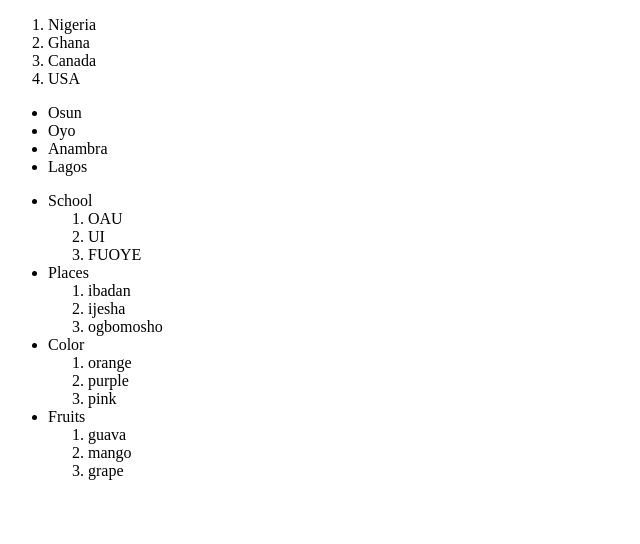
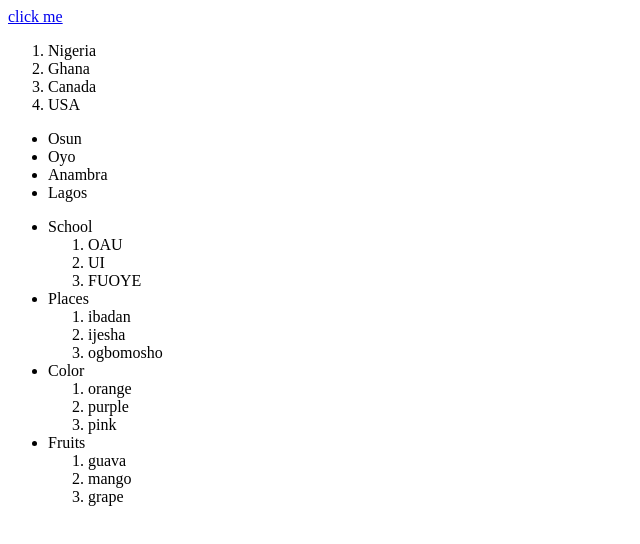
Before and after one commit to abubashariiix/classwork, a plain HTML site: page list.html in a window 1280 px wide. Shown: the whole page, without its empty margins (0-640 px from the left). Drawn offline with Linux system fonts and the light colour scheme.

Commit message:
class mod

```diff
--- a/list.html
+++ b/list.html
@@ -6,6 +6,7 @@
     <title>Document</title>
 </head>
 <body>
+    <a href="character entities.html">click me</a>
     <!-- List Of Countries -->
     <ol>
         <li>Nigeria</li>
```
Also changed, not shown: index.html (+1 -0 lines).
